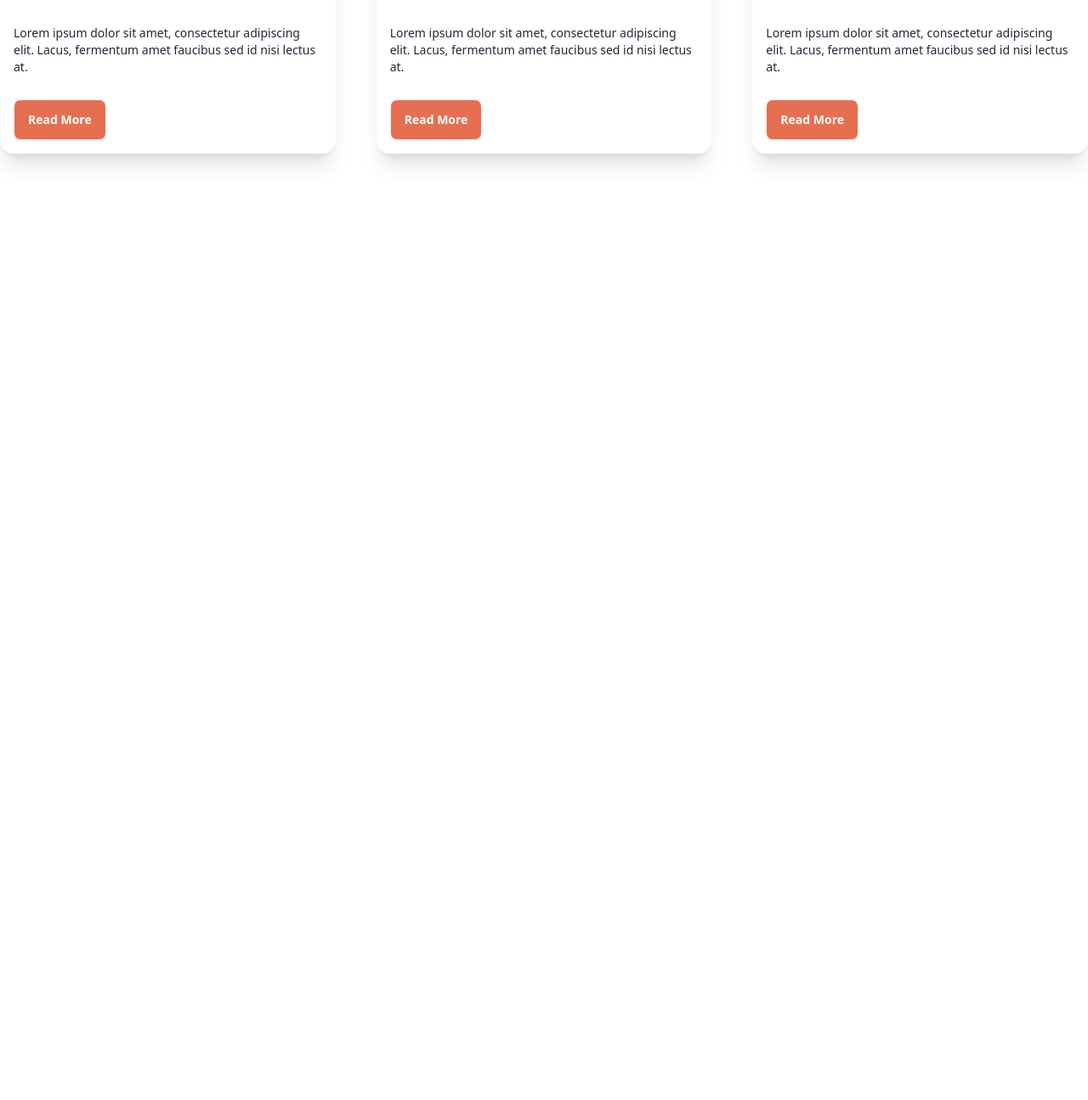
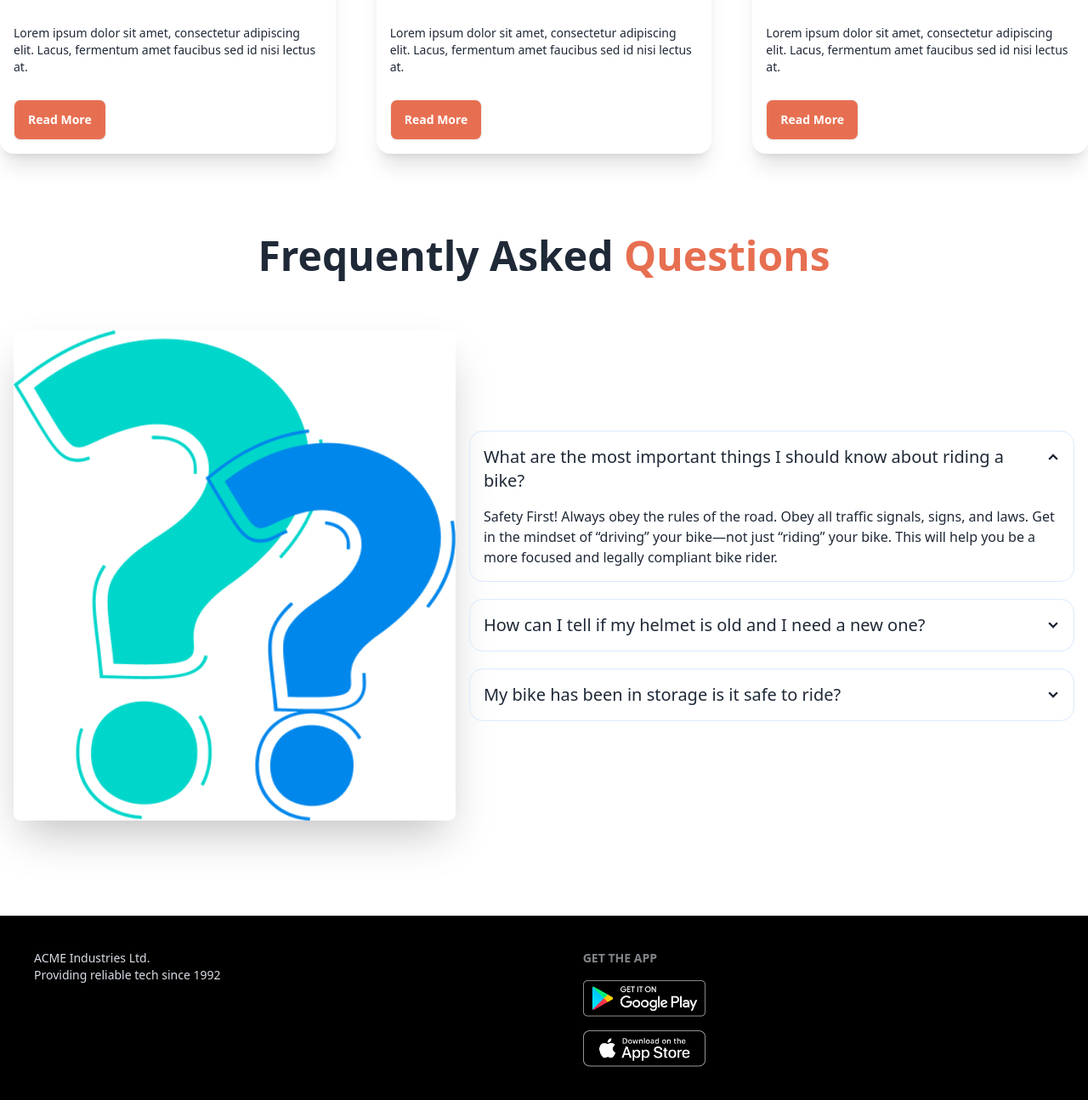
Before and after one commit to GeorgeBlaize/biker-zone, a plain HTML site: page index.html in a window 1280 px wide. Shown: the part 1113-2408 px from the top of the page at 85% size. Before the commit the page ends 1390 px from the top, so only its background shows below. Drawn offline with nearby package versions, Linux system fonts and the light colour scheme.

Commit message:
added footer part

```diff
--- a/index.html
+++ b/index.html
@@ -206,11 +206,72 @@
              </div>
 
           </section>
+             <!-- Happy Clients hw -->
+              <section></section>
+
+              <!-- FAQ part -->
+               <section class="my-24">
+                <h3 class="text-5xl font-bold text-center mb-12">Frequently Asked <span class="
+                  text-bike-primary">Questions</span></h3>
+                  <div class="hero ">
+                    <div class="hero-content flex-col lg:flex-row">
+                      <img
+                        src="images/others/faq.png"
+                        class="w-full rounded-lg shadow-2xl" />
+                      <div class="space-y-5">
+                        <div class="collapse collapse-arrow border border-blue-100">
+                          <input type="radio" name="my-accordion-2" checked="checked" />
+                          <div class="collapse-title text-xl font-medium">What are the most important things I should
+                            know about riding a bike?</div>
+                          <div class="collapse-content">
+                            <p>Safety First! Always obey the rules of the road. Obey all traffic signals, signs, and laws. Get in the mindset of “driving” your bike—not just “riding” your bike. This will help you be a more focused and legally compliant bike rider. </p>
+                          </div>
+                        </div>
+                        <div class="collapse collapse-arrow border border-blue-100">
+                          <input type="radio" name="my-accordion-2" />
+                          <div class="collapse-title text-xl font-medium">How can I tell if my helmet is old and I need a
+                            new one?</div>
+                          <div class="collapse-content">
+                            <p>Safety First! Always obey the rules of the road. Obey all traffic signals, signs, and laws. Get in the mindset of “driving” your bike—not just “riding” your bike. This will help you be a more focused and legally compliant bike rider. </p>
+                          </div>
+                        </div>
+                        <div class="collapse collapse-arrow border border-blue-100">
+                          <input type="radio" name="my-accordion-2" />
+                          <div class="collapse-title text-xl font-medium">My bike has been in storage is it safe to ride?</div>
+                          <div class="collapse-content">
+                            <p>Safety First! Always obey the rules of the road. Obey all traffic signals, signs, and laws. Get in the mindset of “driving” your bike—not just “riding” your bike. This will help you be a more focused and legally compliant bike rider. </p>
+                          </div>
+                        </div>
+                      </div>
+                    </div>
+                  </div>
+               </section>
+
       </main>
      <!-- Footer Section -->
-      <footer>
+     <footer class="footer bg-black text-neutral-content p-10">
+      <aside>
 
-      </footer>
+        <p>
+          ACME Industries Ltd.
+          <br />
+          Providing reliable tech since 1992
+        </p>
+      </aside>
+      <nav>
+        <h6 class="footer-title">Get The App</h6>
+        <div class="grid grid-cols-1 gap-4">
+          <a>
+           <img class="w-36" src="images/others/android.png" alt="">
+          </a>
+          <a>
+            <img class="w-36" src="images/others/ios.png" alt="">
+
+          </a>
+
+        </div>
+      </nav>
+    </footer>
 
 </body>
 </html>
```
